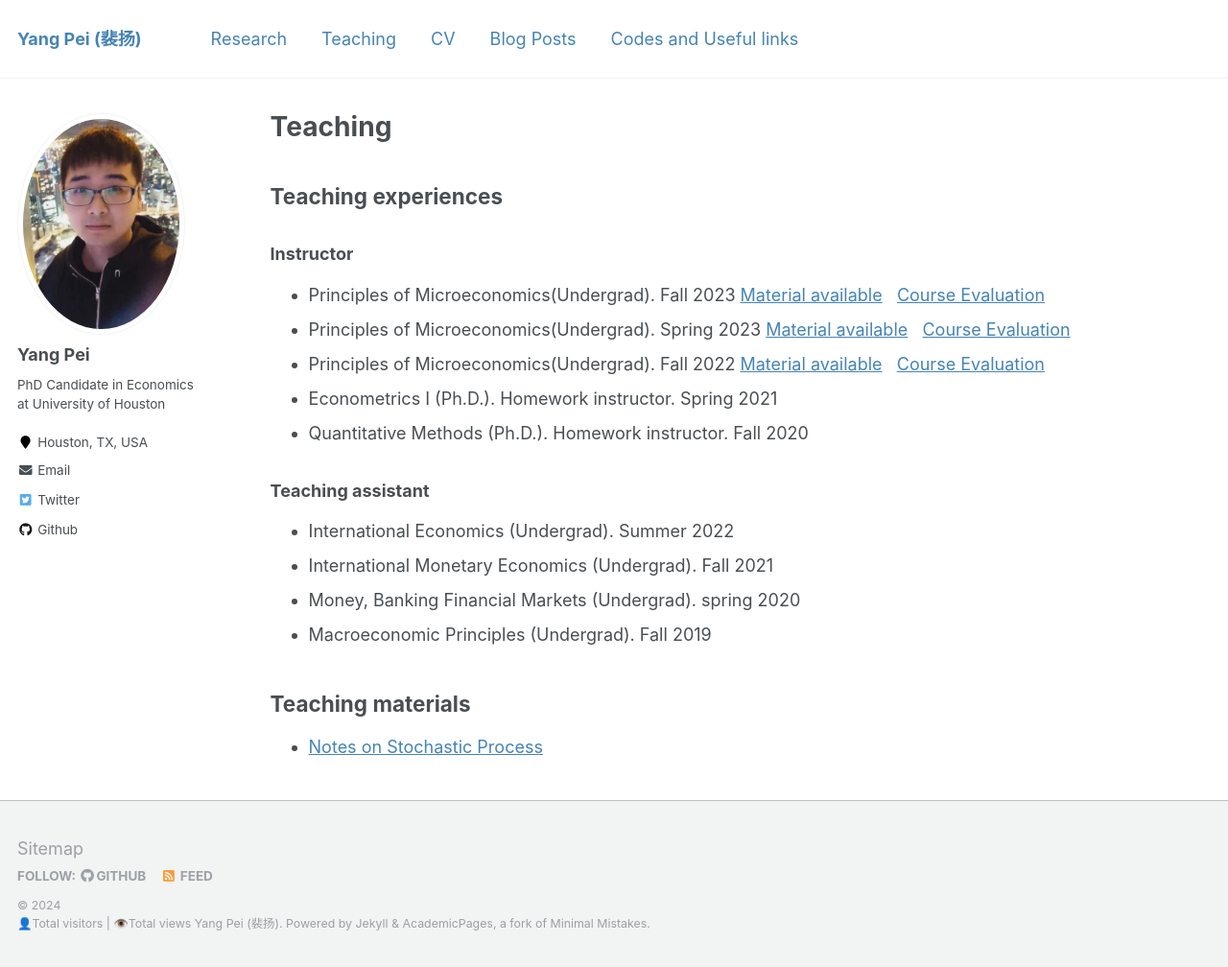
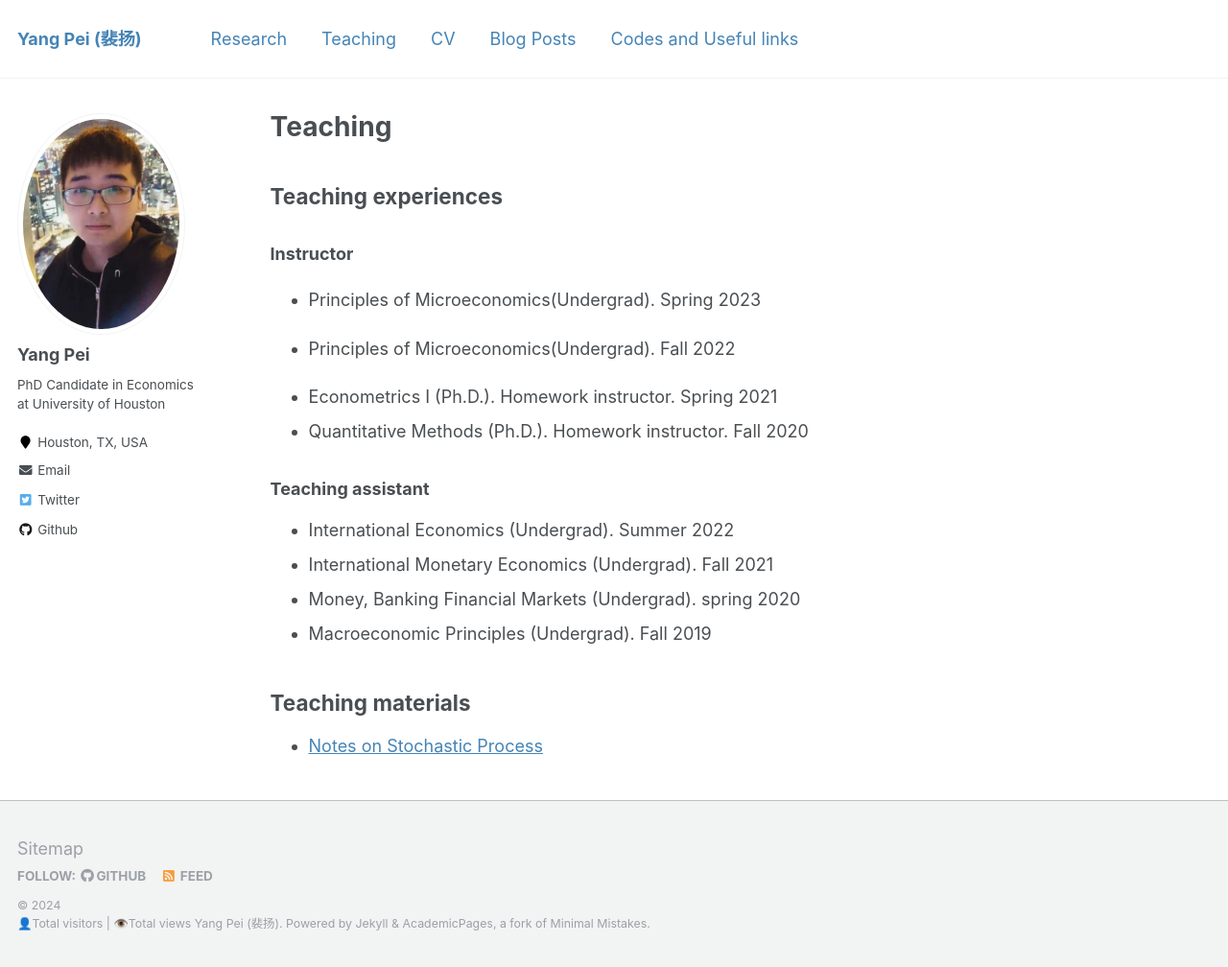
Before and after one commit to ypei1/ypei1.github.io, a Jekyll site: the page built from _pages/teaching.md, in a window 1280 px wide and 1008 px high. Shown: the whole window at 96% size. Built offline with Jekyll 4.4.1, drawn with Linux system fonts in a browser that asks for light colours; comment, search, counter and statistics services are not loaded.

Commit message:
Update teaching.md

```diff
--- a/_pages/teaching.md
+++ b/_pages/teaching.md
@@ -11,12 +11,12 @@
 ## Teaching experiences
 
 ### Instructor
-- Principles of Microeconomics(Undergrad). Fall 2023
-  [Material available](http://example.com/) &nbsp; [Course Evaluation](/files/example.com.pdf)
+ <!-- - Principles of Microeconomics(Undergrad). Fall 2023
+  [Material available](http://example.com/) &nbsp; [Course Evaluation](/files/example.com.pdf)   -->
 - Principles of Microeconomics(Undergrad). Spring 2023
-  [Material available](http://example.com/) &nbsp; [Course Evaluation](/files/example.com.pdf)
+
 - Principles of Microeconomics(Undergrad). Fall 2022
-  [Material available](http://example.com/) &nbsp; [Course Evaluation](/files/example.com.pdf)
+
 - Econometrics I (Ph.D.). Homework instructor. Spring 2021
 - Quantitative Methods (Ph.D.). Homework instructor. Fall 2020
 
```
